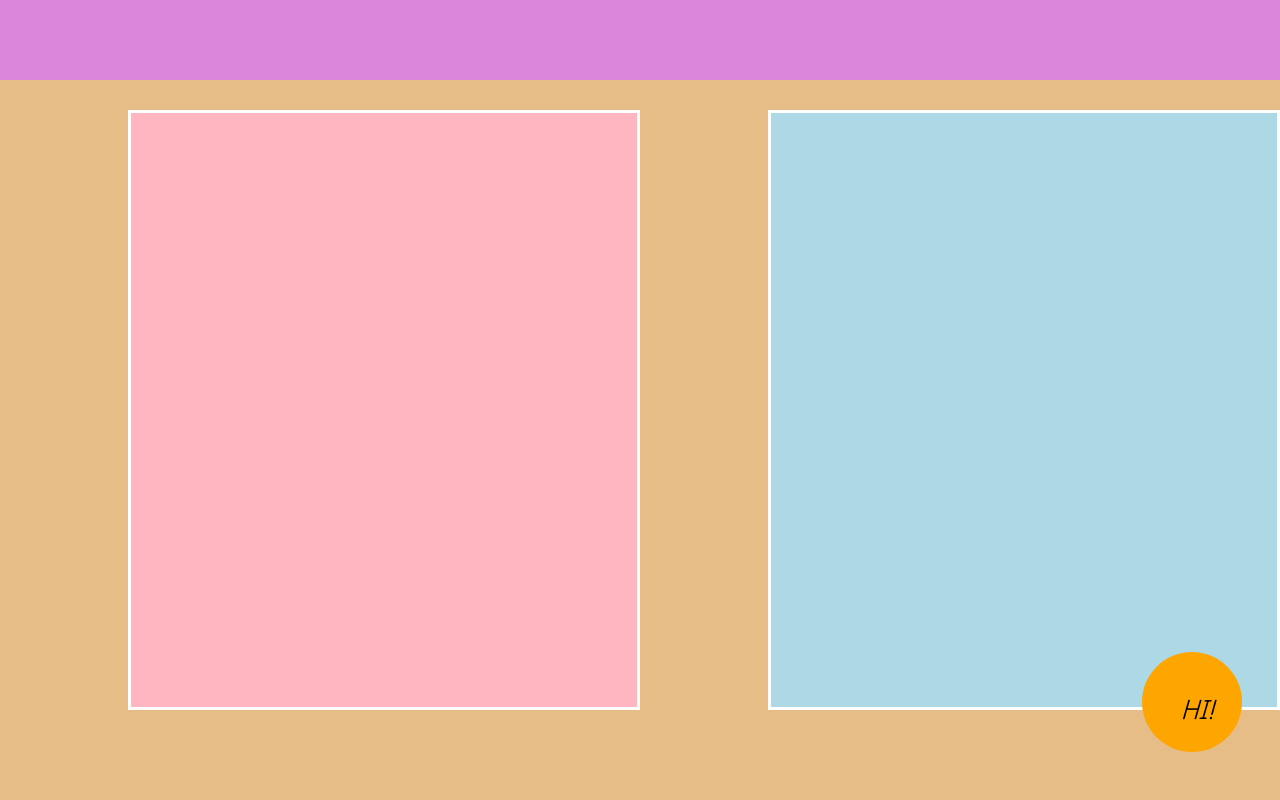
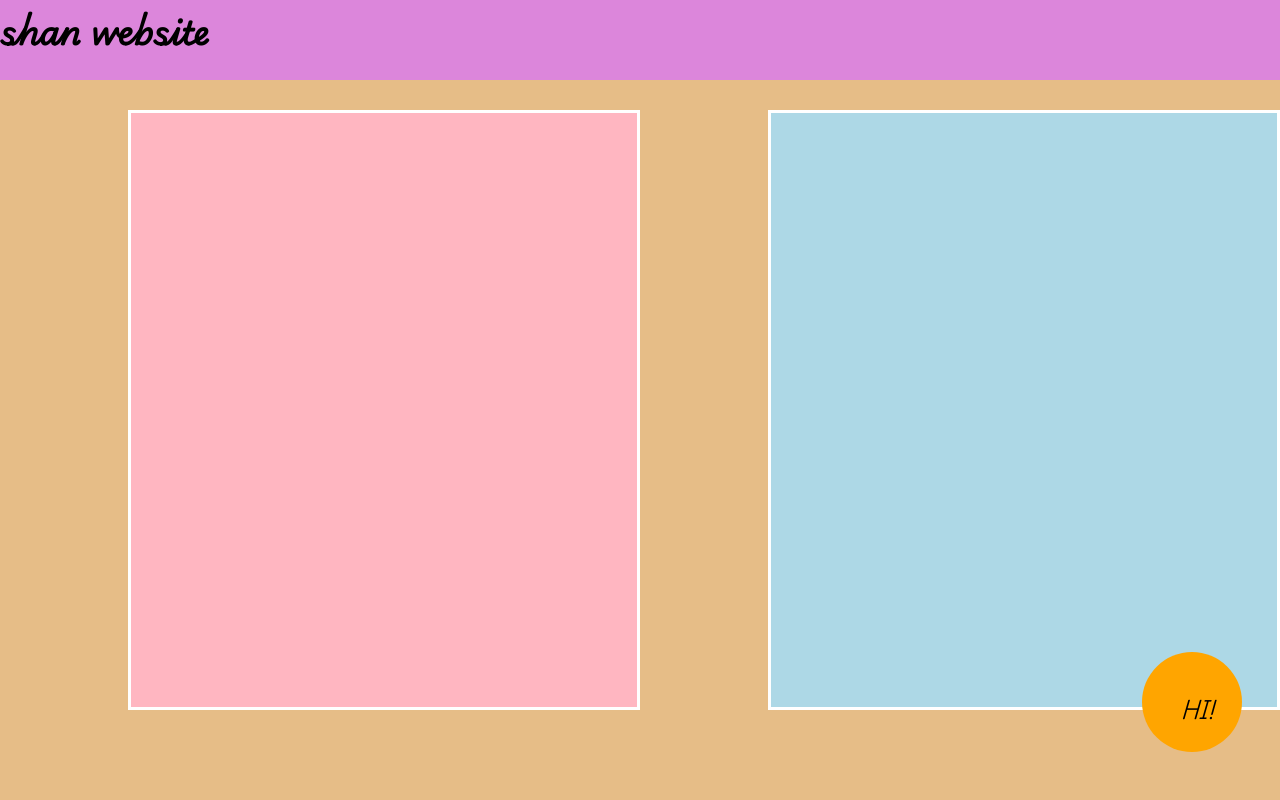
Before and after one commit to shanbhat2005/practice-layout-design, a plain HTML site: page index.html in a window 1280 px wide. Shown: the top 800 px of the page. Drawn offline with Linux system fonts and the light colour scheme.

Commit message:
added heading

```diff
--- a/index.html
+++ b/index.html
@@ -8,7 +8,8 @@
   </head>
   <body>
     <div class="container">
-      <div class="nav"></div>
+      <div class="nav"> <h1>shan website</h1>
+      </div>
       <div class="middle">
         <div class="box1 boxes"></div>
         <div class="box2 boxes"></div>
```
